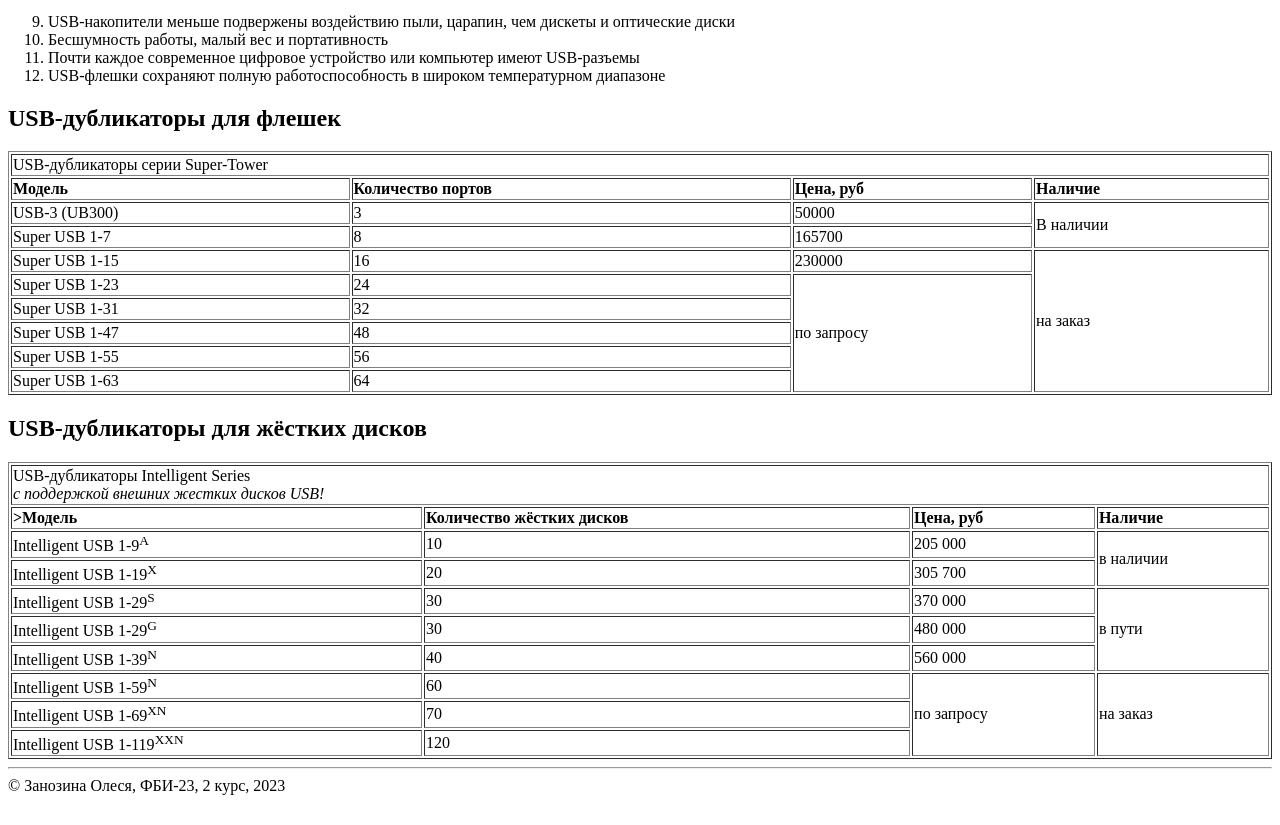
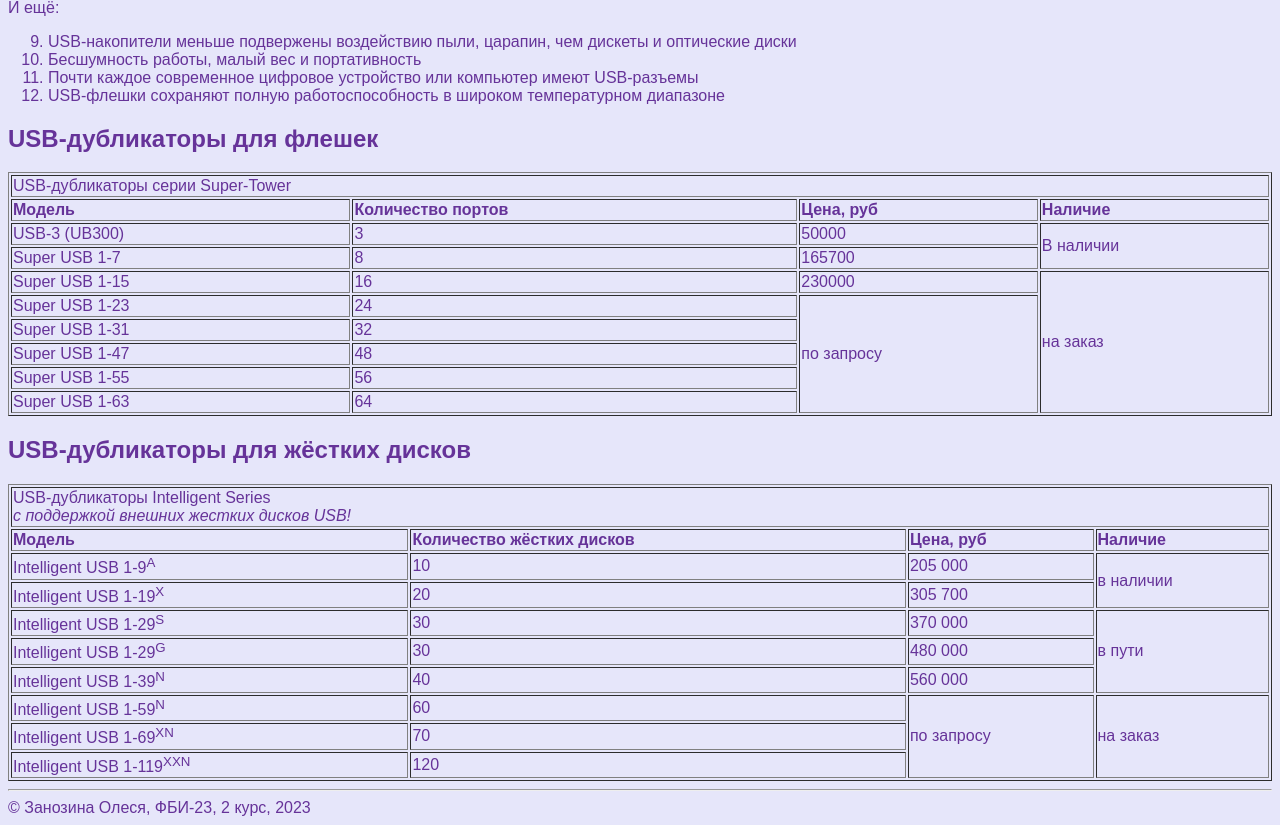
Before and after one commit to Lesssya/web-front-labs, a plain HTML site: page lab2/usb.html in a window 1280 px wide. Shown: the part 749-1574 px from the top of the page. Before the commit the page ends 1552 px from the top, so only its background shows below. Drawn offline with Linux system fonts and the light colour scheme.

Commit message:
Стили body

```diff
--- a/lab2/usb.html
+++ b/lab2/usb.html
@@ -5,7 +5,7 @@
         <title>Занозина Олеся Евгеньевна. Текст о дубликаторах USB</title>
     </head>
 
-    <body>
+    <body style="background-color: #E6E6FA; color: #663399; font-family: Arial;">
         <header>НГТУ, ФБ, Лабораторная работа 2
             <hr>
         </header>
@@ -143,7 +143,7 @@
                         <br><i>с поддержкой внешних жестких дисков USB!</i></td>
                 </tr>
                 <tr>
-                    <td><b>>Модель</b</td>
+                    <td><b>Модель</b></td>
                     <td><b>Количество жёстких дисков</b></td>
                     <td><b>Цена, руб</b></td>
                     <td><b>Наличие</b></td>
```
